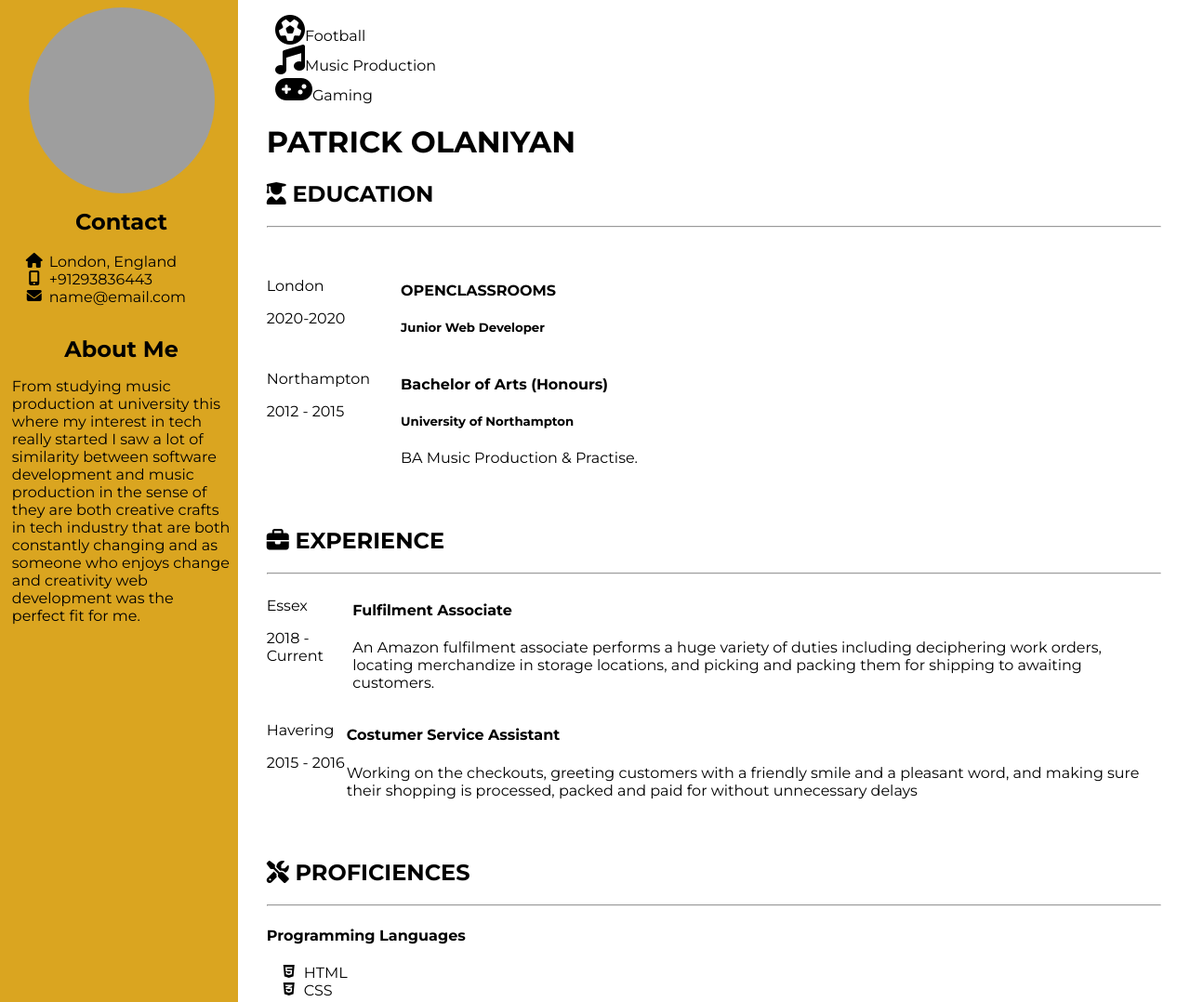
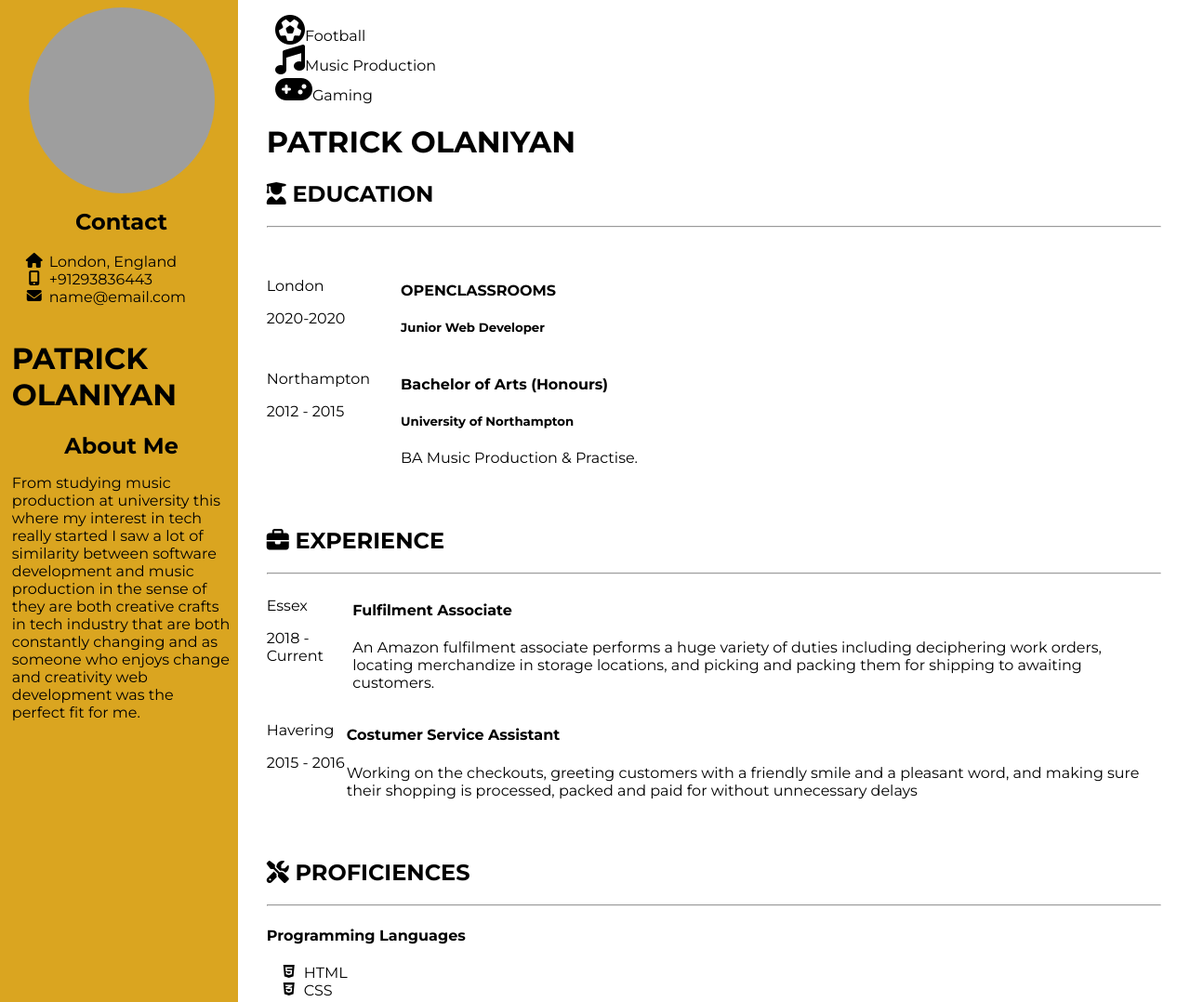
Before and after one commit to PatrickOlaniyan/Turn-Your-Resume-Into-A-Web-Page, a plain HTML site: page Index.html in a window 1280 px wide. Shown: the top 1078 px of the page at 93% size. Drawn offline with Linux system fonts and the light colour scheme; grey boxes are pictures that could not be loaded.

Commit message:
Update Index.html

```diff
--- a/Index.html
+++ b/Index.html
@@ -25,7 +25,9 @@
                     <li><i class="fa-li fa fa-envelope"></i>name@email.com</li>
                 </ul>
             </div>
-
+             <div class="nametopcenter">
+                <h1 class="bold">PATRICK OLANIYAN</h1>
+            </div>
             <div class="resume-about">
                 <h2 class="about">About Me</h2>
                 <p>
```
